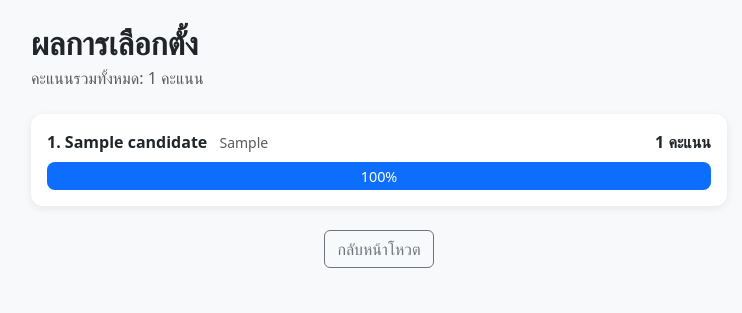
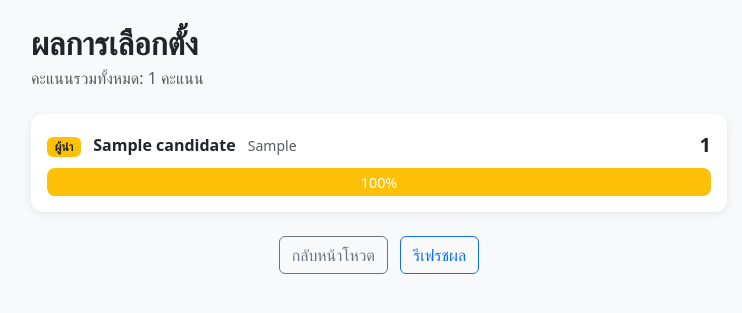
Before and after one commit to arsu-maehae/thai-election, a Django app: page /results/ in a window 1280 px wide. Shown: the part 56-369 px from the top of the page, without its empty margins (261-1003 px from the left). Run offline with Django 5.2, Linux system fonts and the light colour scheme; tables that the repository leaves empty hold one stand-in row (values such as "Sample post").

Commit message:
results page

```diff
--- a/polls/templates/polls/results.html
+++ b/polls/templates/polls/results.html
@@ -5,18 +5,23 @@
 <p class="text-muted mb-4">คะแนนรวมทั้งหมด: {{ total_votes }} คะแนน</p>
 
 {% for candidate in candidates %}
-<div class="card candidate-card p-3 mb-3">
-  <div class="d-flex justify-content-between mb-2">
+<div class="card candidate-card p-3 mb-3 {% if forloop.first and total_votes %}border-warning border-2{% endif %}">
+  <div class="d-flex justify-content-between align-items-center mb-2">
     <div>
-      <span class="fw-bold">{{ forloop.counter }}. {{ candidate.name }}</span>
+      {% if forloop.first and total_votes %}
+      <span class="badge bg-warning text-dark me-2">ผู้นำ</span>
+      {% endif %}
+      <span class="fw-bold">{{ candidate.name }}</span>
       <small class="text-muted ms-2">{{ candidate.party }}</small>
     </div>
-    <span class="fw-bold">{{ candidate.vote_count }} คะแนน</span>
+    <span class="fw-bold fs-5">{{ candidate.vote_count }}</span>
   </div>
   <div class="progress">
-    <div class="progress-bar bg-primary"
+    <div class="progress-bar {% if forloop.first %}bg-warning{% else %}bg-primary{% endif %}"
          style="width: {% if total_votes %}{% widthratio candidate.vote_count total_votes 100 %}{% else %}0{% endif %}%">
-      {% if total_votes %}{% widthratio candidate.vote_count total_votes 100 %}%{% endif %}
+      {% if total_votes and candidate.vote_count %}
+        {% widthratio candidate.vote_count total_votes 100 %}%
+      {% endif %}
     </div>
   </div>
 </div>
@@ -26,5 +31,6 @@
 
 <div class="text-center mt-4">
   <a href="{% url 'home' %}" class="btn btn-outline-secondary">กลับหน้าโหวต</a>
+  <button onclick="location.reload()" class="btn btn-outline-primary ms-2">รีเฟรชผล</button>
 </div>
 {% endblock %}
```
Also changed, not shown: polls/tests.py (+30 -0 lines).
